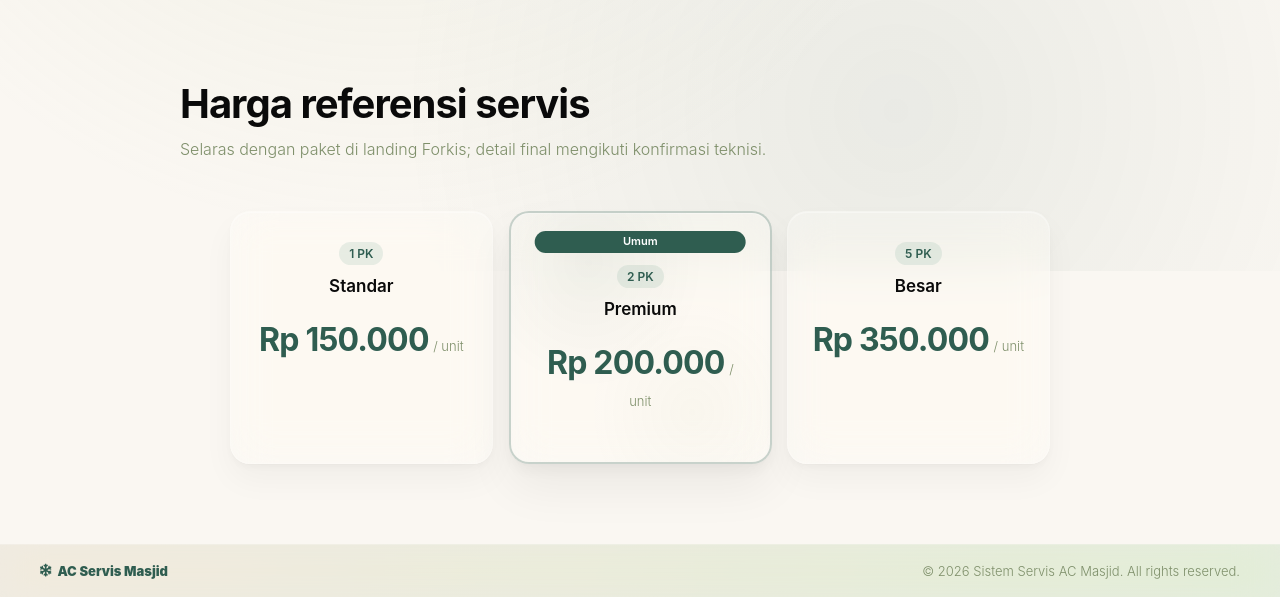
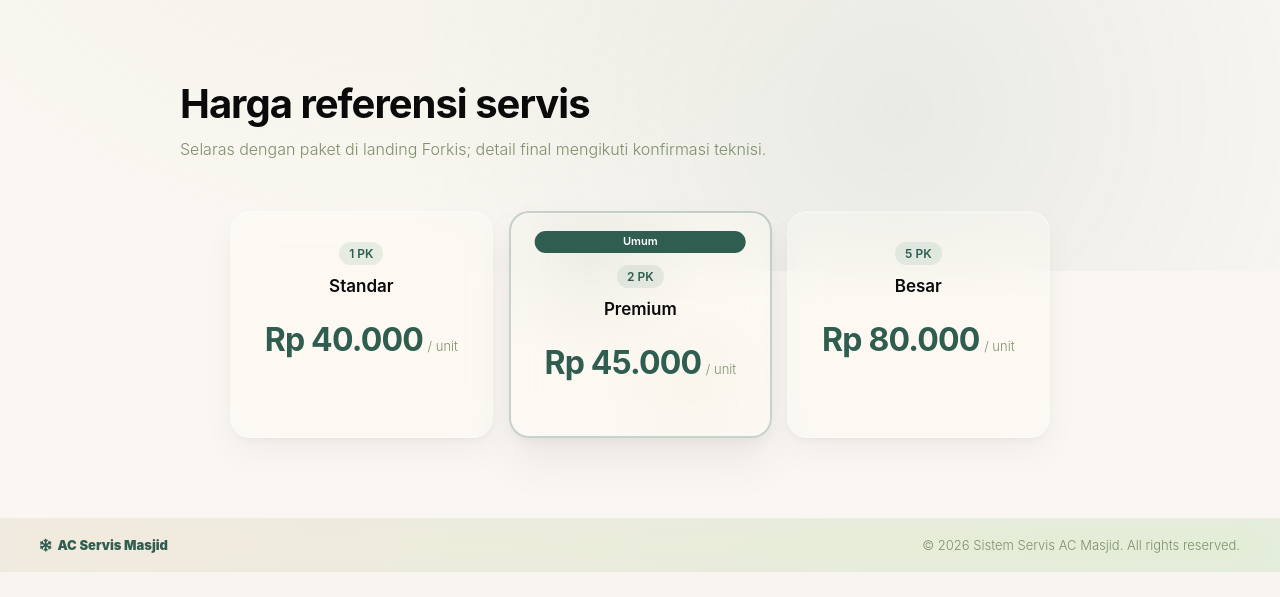
Before and after one commit to Franch-dev/ac_beneran_final, a Laravel app: page /modules/ac-masjid-musholla in a window 1280 px wide. Shown: the part 529-1126 px from the top of the page. After the commit the page ends 1101 px from the top, so only its background shows below. Run offline with Laravel 12, Linux system fonts and the light colour scheme; data that the repository does not hold is empty; style sheets or scripts are compiled from the project's sources.

```diff
--- a/Modules/AcMasjidMusholla/resources/views/cardhome.blade.php
+++ b/Modules/AcMasjidMusholla/resources/views/cardhome.blade.php
@@ -59,7 +59,7 @@
                     <h3>Standar</h3>
                 </div>
                 <div class="pricing-price">
-                    <span class="price">Rp 150.000</span>
+                    <span class="price">Rp 40.000</span>
                     <span class="price-unit">/ unit</span>
                 </div>
             </div>
@@ -70,7 +70,7 @@
                     <h3>Premium</h3>
                 </div>
                 <div class="pricing-price">
-                    <span class="price">Rp 200.000</span>
+                    <span class="price">Rp 45.000</span>
                     <span class="price-unit">/ unit</span>
                 </div>
             </div>
@@ -80,7 +80,7 @@
                     <h3>Besar</h3>
                 </div>
                 <div class="pricing-price">
-                    <span class="price">Rp 350.000</span>
+                    <span class="price">Rp 80.000</span>
                     <span class="price-unit">/ unit</span>
                 </div>
             </div>
--- a/app/Http/Controllers/AuthController.php
+++ b/app/Http/Controllers/AuthController.php
@@ -2,9 +2,9 @@
 
 namespace App\Http\Controllers;
 
+use App\Support\DebugBfd979Log;
 use App\Support\InternalRedirectPath;
 use App\Support\PlatformNavigation;
-use App\Support\DebugBfd979Log;
 use Illuminate\Http\Request;
 use Illuminate\Support\Facades\Auth;
 
@@ -26,7 +26,8 @@ class AuthController extends Controller
         // #endregion
 
         return view('auth.login', [
-            'redirectTo' => InternalRedirectPath::normalize($request->query('redirect')),
+'redirectTo' => InternalRedirectPath::normalize($request->query('redirect')),
+            'platformHomeUrl' => PlatformNavigation::homeUrl(),
         ]);
     }
 
--- a/resources/views/auth/login.blade.php
+++ b/resources/views/auth/login.blade.php
@@ -30,7 +30,7 @@
                     <i class="fas fa-snowflake"></i>
                 </div>
                 <h1>Forkis Platform</h1>
-                <p>Masuk ke hub layanan dan operasional</p>
+<p>Masuk ke hub layanan dan operasional</p>
                 <a href="{{ $platformHomeUrl }}" class="btn btn-outline btn-sm" style="margin-top:0.5rem">
                     <i class="fas fa-home"></i> Kembali ke Home
                 </a>
```
Also changed, not shown: 1 other file.
